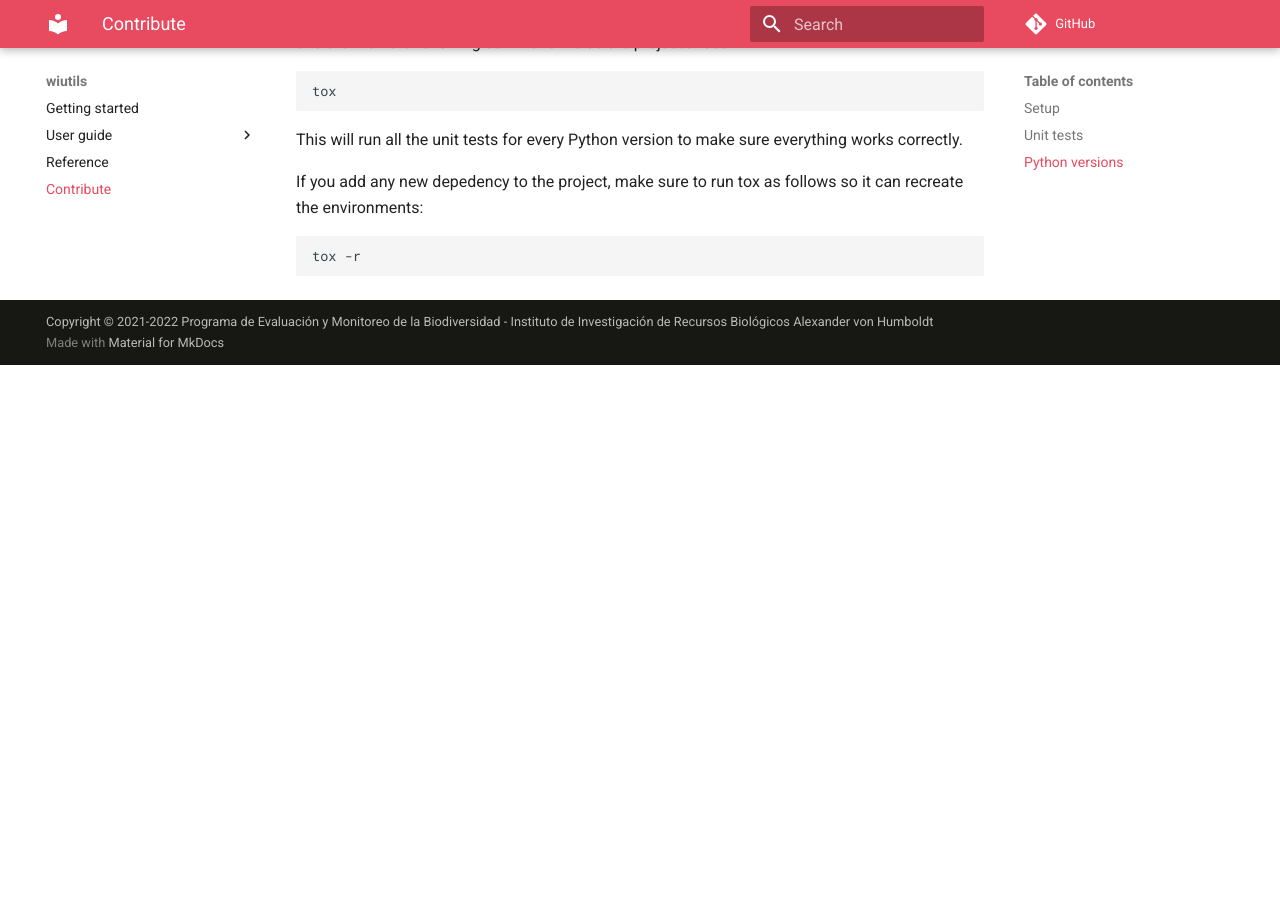
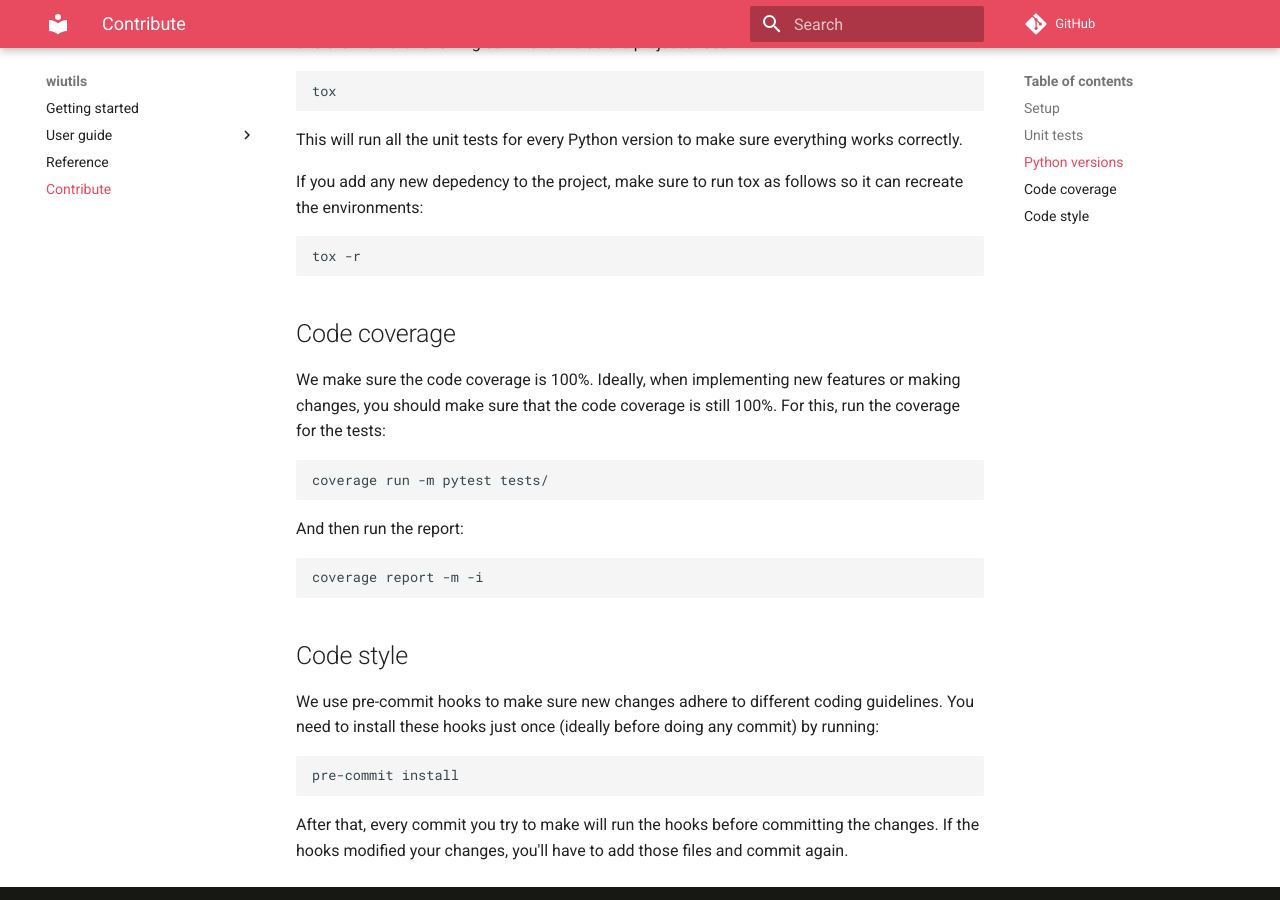
Before and after one commit to PEM-Humboldt/wiutils, an MkDocs documentation site: the page built from docs/contribute.md, in a window 1280 px wide and 900 px high, scrolled down 1018 px. Built offline with MkDocs 1.6.1 and Material for MkDocs 9.7.7, drawn with Linux system fonts in a browser that asks for light colours; comment, search, counter and statistics services are not loaded; before the commit the page ends 1383 px from its top, so only the background shows below that.

Commit message:
Update contribute section.

````diff
--- a/docs/contribute.md
+++ b/docs/contribute.md
@@ -39,3 +39,22 @@ If you add any new depedency to the project, make sure to run tox as follows so
 ```shell
 tox -r
 ```
+
+## Code coverage
+We make sure the code coverage is 100%. Ideally, when implementing new features or making changes, you should make sure that the code coverage is still 100%. For this, run the coverage for the tests:
+```shell
+coverage run -m pytest tests/
+```
+
+And then run the report:
+```shell
+coverage report -m -i
+```
+
+## Code style
+We use pre-commit hooks to make sure new changes adhere to different coding guidelines. You need to install these hooks just once (ideally before doing any commit) by running:
+```shell
+pre-commit install
+```
+
+After that, every commit you try to make will run the hooks before committing the changes. If the hooks modified your changes, you'll have to add those files and commit again.
````
